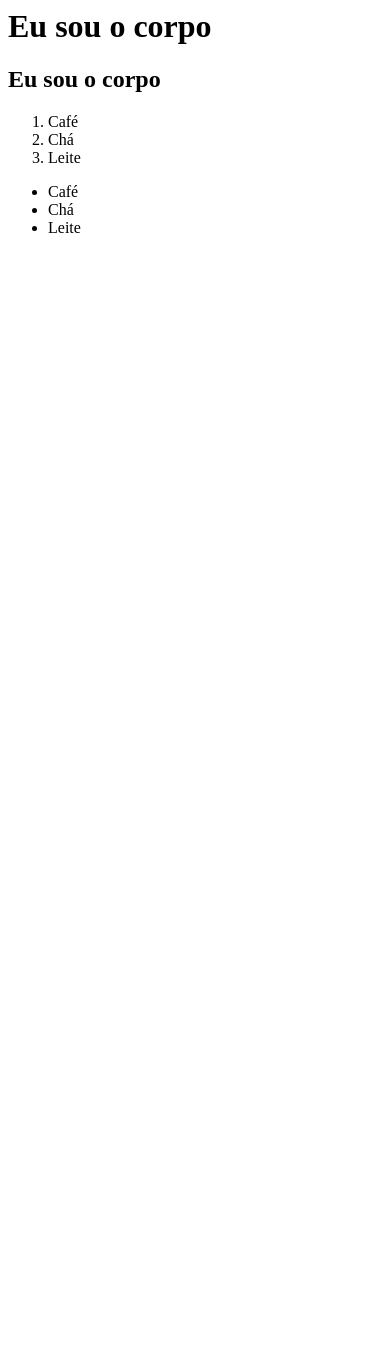
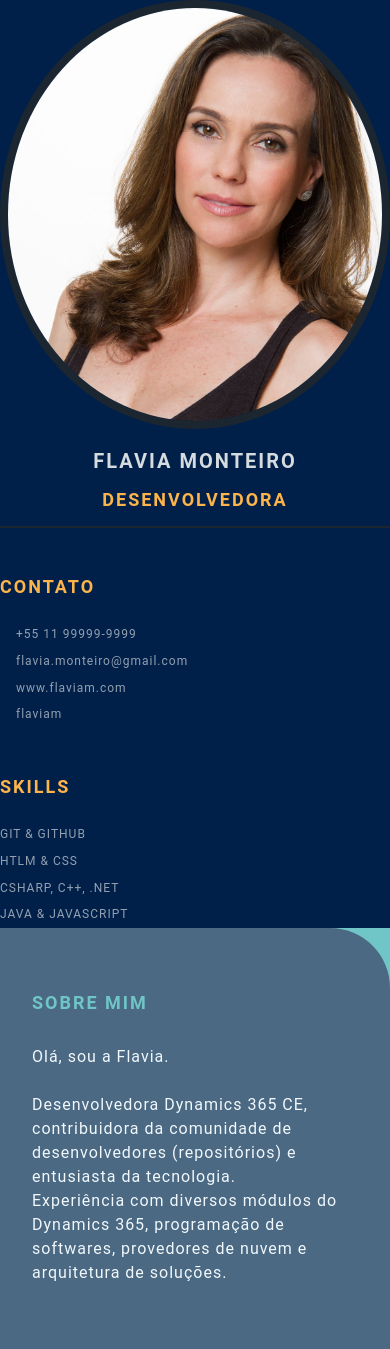
Before and after one commit to HeloizaMolina/HeloizaMolina.github.io, a plain HTML site: page index.html in a window 390 px wide. Before the commit the page ends 844 px from the top, so only its background shows below. Drawn offline with Linux system fonts and the light colour scheme.

Commit message:
Commit dia 2 (#2)
Co-authored-by: Heloiza Molina Silva <ext.heloiza.silva@tecnisa.com.br>

```diff
--- a/index.html
+++ b/index.html
@@ -1,21 +1,56 @@
-<html>
-    <head>
-        <title>
-            Olá, eu sou a cabeça!
-        </title>
-    </head>
-    <body>
-        <h1>Eu sou o corpo</h1>
-        <h2>Eu sou o corpo</h2>
-    </body>
-    <ol>
-        <li>Café</li>
-        <li>Chá</li>
-        <li>Leite</li>
-    </ol>
-    <ul>
-        <li>Café</li>
-        <li>Chá</li>
-        <li>Leite</li>
-    </ul>
+<!DOCTYPE html>
+<html lang="en">
+<head>
+    <meta charset="UTF-8">
+    <meta http-equiv="X-UA-Compatible" content="IE=edge">
+    <meta name="viewport" content="width=device-width, initial-scale=1.0">
+    <title>Flavia Monteiro CV</title>
+
+    <link rel="stylesheet" href="style.css">
+
+</head>
+<body>
+    <main class="resume-contents">
+        <section class="left-section">
+            <section class="left-section-content">
+                <div class="profile">
+                    <img class="profile-image" src="img/flavia_monteiro.jpg" alt="Profile image">
+                    <p class="name">Flavia Monteiro</p>
+                    <p class="profession">Desenvolvedora</p>
+                </div>
+                <div class="contact-info">
+                    <p class="left-title">Contato</p>
+                    <ul>
+                        <li><i class="fa fa-phone"></i>+55 11 99999-9999</li>
+                        <li><i class="fa fa-envelope"></i>flavia.monteiro@gmail.com</li>
+                        <li><i class="fa fa-globe"></i>www.flaviam.com</li>
+                        <li><i class="fa fa-github"></i>flaviam</li>
+                    </ul>
+                </div>
+                <div class="skills">
+                <p class="left-title">Skills</p>
+                <ul>
+                    <li><p>Git & GitHub</p></li>
+                    <li><p>HTLM & CSS</p></li>
+                    <li><p>CSharp, C++, .Net</p></li>
+                    <li><p>Java & Javascript</p></li>
+                </ul>
+                </div>
+            </section>
+        </section>
+            <section class="right-section">
+                <div class="right-section-contents">
+                    <section class="about gap">
+                        <div class="right-title">Sobre Mim</div>
+                        <p class="about-me-contents">
+                            Olá, sou a Flavia.<br>
+                            <br> Desenvolvedora Dynamics 365 CE, contribuidora da comunidade de desenvolvedores (repositórios) e entusiasta da tecnologia.
+                            <br> Experiência com diversos módulos do Dynamics 365, programação de softwares, provedores de nuvem e arquitetura de soluções.
+                        </p>
+                    </section>
+                </div>
+            </section>
+        </section>
+    </main>
+</body>
 </html>
--- /dev/null
+++ b/style.css
@@ -0,0 +1,293 @@
+* {
+    margin: 0;
+    padding: 0;
+    box-sizing: border-box;
+    list-style: none;
+    font-family: 'Roboto', sans-serif;
+}
+
+body {
+    background-color: #70c6c7;
+}
+
+.resume-contents {
+    min-height: 100vh;
+    width: 80%;
+    margin: 2rem auto;
+    display: grid;
+    grid-template-columns: repeat(7, 1fr);
+}
+
+.left-section {
+    grid-column: span 2;
+    height: 100%;
+    background-color: #00204A;
+}
+
+.right-section {
+    grid-column: span 5;
+    height: 100%;
+    background-color: #4B6982;
+    border-radius: 0px 60px 0px 0px;
+}
+
+.left-section-contents{
+    padding: 2rem 2rem;
+}
+
+.profile {
+    width: 100%;
+    border-bottom: 2px solid #1B2631;
+}
+
+.profile .profile-image {
+    width: 100%;
+    border-radius: 50%;
+    border: 8px solid #1B2631;
+}
+
+.name {
+    color: #D6DBDF;
+    font-size: 30px;
+    letter-spacing: 2px;
+    text-transform: uppercase;
+    text-align: center;
+    font-weight: bold;
+    padding: 1rem 0;
+}
+
+.profession {
+    color: #FDB44B;
+    font-size: 20px;
+    text-transform: uppercase;
+    text-align: center;
+    letter-spacing: 2px;
+    font-weight: bold;
+    padding-bottom: 1rem;
+}
+
+/* .contact-info { border-bottom: 2px solid #1B2631; } */
+.left-title {
+    color: #FDB44B;
+    font-size: 20px;
+    letter-spacing: 2px;
+    text-transform: uppercase;
+    font-weight: bold;
+    display: flex;
+    align-items: center;
+    padding-top: 3rem;
+}
+
+.contact-info ul {
+    padding-top: 1.5rem;
+}
+
+.contact-info ul li,
+.references ul li {
+    padding: .4rem 0;
+    display: flex;
+    align-items: center;
+    color: #d6dbdfaf;
+    letter-spacing: 1px;
+    font-size: 18px;
+}
+
+.contact-info ul li i,
+.references ul li i {
+    padding-right: 1rem;
+    font-size: 18px;
+    color: #2E86C1;
+}
+
+.skills ul {
+    padding-top: 1.5rem;
+}
+.skills ul li p {
+    padding: .4rem 0;
+    display: flex;
+    align-items: center;
+    color: #d6dbdfaf;
+    letter-spacing: 1px;
+    font-size: 18px;
+    text-transform: uppercase;
+}
+
+.referance-name {
+    padding-top: 1.5rem;
+    padding-bottom: .4rem;
+    font-size: 18px;
+    color: #F9E79F;
+    letter-spacing: 1px;
+    text-transform: uppercase;
+}
+
+.referance-profession {
+    font-size: 16px;
+    color: #d6dbdfaf;
+    letter-spacing: 1px;
+    /* text-transform: uppercase; */
+    padding-bottom: .4rem;
+}
+
+
+.right-section-contents {
+    padding: 2rem 2rem;
+}
+
+.right-title {
+    color: #70C6C7;
+    font-size: 40px;
+    letter-spacing: 2px;
+    text-transform: uppercase;
+    font-weight: bold;
+    display: flex;
+    align-items: center;
+    padding: 2rem 0;
+    position: relative;
+}
+
+.gap {
+    padding-bottom: 2rem;
+}
+.about-me-contents {
+    font-size: 18px;
+    letter-spacing: 1px;
+    line-height: 2rem;
+    color: #F1F8FD;
+}
+
+.experience-contents,
+.education-contents,
+.awards-contents {
+    display: grid;
+    grid-template-columns: repeat(2, 1fr);
+    padding-bottom: 2rem;
+    color: #F1F8FD;
+}
+
+.exp-company-name,
+.education-school-name,
+.awards-company-name {
+    font-size: 25px;
+    font-weight: bold;
+    text-transform: uppercase;
+    letter-spacing: 1px;
+    color: #FDB44B;
+    padding-bottom: .4rem;
+}
+
+.exp-time-period,
+.educationp-time-period,
+.awards-time-period {
+    font-size: 18px;
+    letter-spacing: 1px;
+    line-height: 2rem;
+}
+
+.exp-position,
+.education-subject,
+.awards-name {
+    font-size: 25px;
+    font-weight: bold;
+    text-transform: uppercase;
+    letter-spacing: 1px;
+    color: #FDB44B;
+    padding-bottom: .4rem;
+}
+
+.exp-desc,
+.education-desc,
+.awards-desc {
+    font-size: 16px;
+    letter-spacing: 1px;
+    line-height: 1.5rem;
+    border-left: 3px solid #a5a3a3;
+    padding-left: 5px;
+}
+
+/* Media queries */
+@media screen and (max-width:780px) {
+    .experience-contents,
+    .education-contents,
+    .awards-contents {
+        grid-template-columns: repeat(1, 1fr);
+    }
+}
+
+@media screen and (max-width:780px) {
+    .left-section {
+        grid-column: span 3;
+    }
+
+    .right-section {
+        grid-column: span 4;
+    }
+
+}
+
+@media screen and (max-width:1200px) {
+    .resume-contents {
+        grid-template-columns: repeat(1, 1fr);
+    }
+}
+
+@media screen and (max-width:390px) {
+    .resume-contents {
+        width: 100%;
+        margin: 0 auto;
+    }
+
+    .name {
+        font-size: 20px;
+    }
+
+    .profession {
+        font-size: 18px;
+    }
+
+    .left-title {
+        font-size: 18px;
+    }
+
+    .right-title {
+        font-size: 18px;
+    }
+
+    .contact-info ul li,
+    .references ul li {
+        font-size: 12px;
+    }
+
+    .contact-info ul li i,
+    .references ul li i {
+        /* padding-right: 1rem; */
+        font-size: 12px;
+    }
+
+    .skills ul li p {
+        font-size: 12px;
+    }
+
+    .about-me-contents {
+        font-size: 16px;
+        line-height: 1.5rem;
+    }
+
+    .exp-company-name,
+    .education-school-name,
+    .awards-company-name {
+        font-size: 18px;
+    }
+
+    .exp-time-period,
+    .educationp-time-period,
+    .awards-time-period {
+        font-size: 16px;
+    }
+
+    .exp-position,
+    .education-subject,
+    .awards-name {
+        font-size: 18px;
+    }
+}
```
Also changed, not shown: img/flavia_monteiro.jpg (added).
